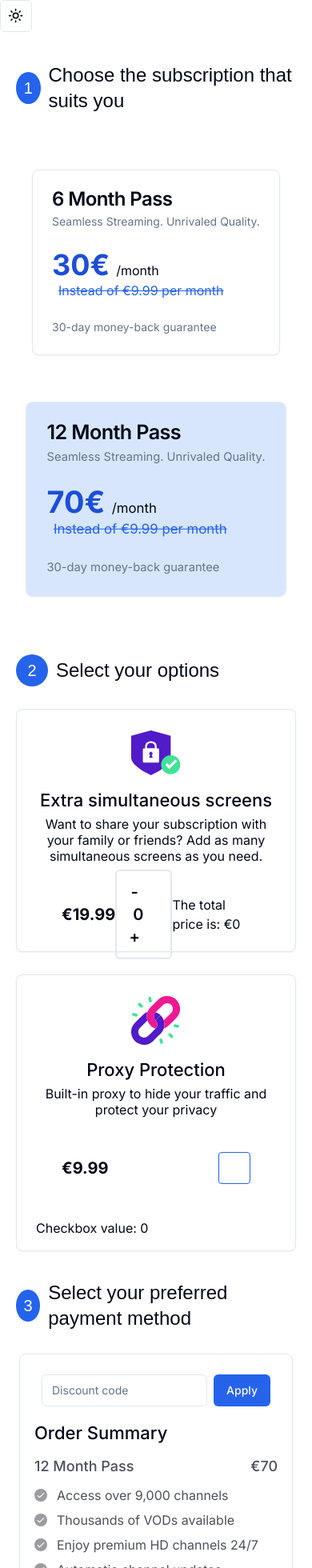
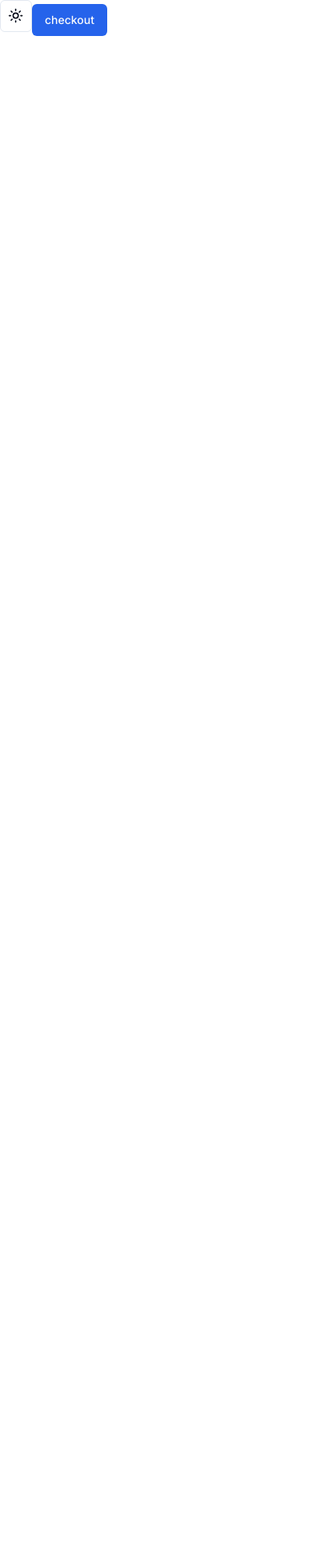
Before and after one commit to akramennaseh/checkout-frontend, a Next.js app: page / in a window 390 px wide. Shown: the top 1960 px of the page at 80% size. After the commit the page ends 844 px from the top, so only its background shows below. Built offline with nearby package versions, Linux system fonts and the light colour scheme.

Commit message:
success fullfill

```diff
--- a/app/checkout/page.tsx
+++ b/app/checkout/page.tsx
@@ -205,7 +205,7 @@ const Page = () => {
 
     return (
         <div>
-            <ModeToggle />
+
             <div className="container xl:max-w-[1150px] px-[20px] pt-[38px] overflow-x-hidden">
                 <section id="step1" className="[counter-increment:_checkout-counter] grid gap-[38px] pb-[46px] md:pb-[39px]">
                     <div style={{
--- a/app/globals.css
+++ b/app/globals.css
@@ -76,3 +76,8 @@
   transform: scale(1.05);
   background-color: hsla(217.2, 91.2%, 59.8%, 0.2);;
 }
+
+.selectedTab {
+  color: red;
+  background: #000;
+}
--- a/app/layout.tsx
+++ b/app/layout.tsx
@@ -5,6 +5,7 @@ import { cn } from "@/lib/utils";
 import { ThemeProvider } from "@/components/theme-provider"
 import { fontSans } from "@/lib/fonts"
 import { Toaster } from "@/components/ui/toaster"
+import { ModeToggle } from "@/components/Toggle";
 
 
 
@@ -33,6 +34,7 @@ export default function RootLayout({
           enableSystem
           disableTransitionOnChange
         >
+          <ModeToggle />
           {children}
           <Toaster />
         </ThemeProvider>
--- a/app/page.tsx
+++ b/app/page.tsx
@@ -5,108 +5,11 @@ import CounterInput from "@/components/counterInput";
 import Image from "next/image";
 import Step2 from "@/components/step2";
 import Step3 from "@/components/step3";
+import { Button } from "@/components/ui/button";
 
 export default function Home() {
   return (
-    <div>
-      <ModeToggle />
-      <div className="container xl:max-w-[1150px] px-[20px] pt-[38px] overflow-x-hidden">
-        <section id="step1" className="[counter-increment:_checkout-counter] grid gap-[38px] pb-[46px] md:pb-[39px]">
+    <a href="/checkout"><Button >checkout</Button></a>
 
-          <div style={{
-            display: 'flex',
-            alignItems: 'center',
-            justifyContent: 'start'
-          }}>
-            <div className="text-white bg-primary" style={{
-              width: '40px',
-              height: '40px',
-              borderRadius: '50%',
-              display: 'flex',
-              alignItems: 'center',
-              justifyContent: 'center',
-              marginRight: '10px',
-              fontFamily: 'CircularStd,Arial,Helvetica,sans-serif',
-              fontSize: '20px'
-            }}>
-              1
-            </div>
-            <h1 style={{
-              fontFamily: 'CircularStd,Arial,Helvetica,sans-serif',
-              fontSize: '24px',
-              fontWeight: 500,
-              lineHeight: '2rem',
-            }}>Choose the subscription that suits you</h1>
-          </div>
-          <CheckoutPage />
-        </section>
-        <section id="step2" className="grid gap-7 pb-[36px] md:pb-[48px]">
-          <div style={{
-            display: 'flex',
-            alignItems: 'center',
-            justifyContent: 'start'
-          }}>
-            <div className="text-white bg-primary" style={{
-              width: '40px',
-              height: '40px',
-              borderRadius: '50%',
-              display: 'flex',
-              alignItems: 'center',
-              justifyContent: 'center',
-              marginRight: '10px',
-              fontFamily: 'CircularStd,Arial,Helvetica,sans-serif',
-              fontSize: '20px'
-            }}>
-              2
-            </div>
-            <h1 style={{
-              fontFamily: 'CircularStd,Arial,Helvetica,sans-serif',
-              fontSize: '24px',
-              fontWeight: 500,
-              lineHeight: '2rem',
-            }}>Select your options
-            </h1>
-          </div>
-          <Step2/>
-
-
-        </section>
-        <section id="step3" className="grid gap-7 pb-[36px] md:pb-[48px]">
-          <div style={{
-            display: 'flex',
-            alignItems: 'center',
-            justifyContent: 'start'
-          }}>
-            <div className="text-white bg-primary" style={{
-              width: '40px',
-              height: '40px',
-              borderRadius: '50%',
-              display: 'flex',
-              alignItems: 'center',
-              justifyContent: 'center',
-              marginRight: '10px',
-              fontFamily: 'CircularStd,Arial,Helvetica,sans-serif',
-              fontSize: '20px'
-            }}>
-              3
-            </div>
-            <h1 style={{
-              fontFamily: 'CircularStd,Arial,Helvetica,sans-serif',
-              fontSize: '24px',
-              fontWeight: 500,
-              lineHeight: '2rem',
-            }}>Select your preferred payment method
-            </h1>
-          </div>
-          <Step3/>
-
-
-        </section>
-      </div>
-
-
-
-
-    </div>
   );
 }
--- /dev/null
+++ b/components/livechat.tsx
@@ -0,0 +1,9 @@
+import React from 'react'
+
+const livechat = () => {
+  return (
+    <div>livechat</div>
+  )
+}
+
+export default livechat
--- a/components/ui/tabs.tsx
+++ b/components/ui/tabs.tsx
@@ -29,7 +29,7 @@ const TabsTrigger = React.forwardRef<
   <TabsPrimitive.Trigger
     ref={ref}
     className={cn(
-      "inline-flex items-center justify-center whitespace-nowrap rounded-sm px-3 py-1.5 text-sm font-medium ring-offset-background transition-all focus-visible:outline-none focus-visible:ring-2 focus-visible:ring-ring focus-visible:ring-offset-2 disabled:pointer-events-none disabled:opacity-50 data-[state=active]:bg-background data-[state=active]:text-foreground data-[state=active]:shadow-sm",
+      "inline-flex items-center justify-center whitespace-nowrap rounded-sm px-3 py-1.5 text-sm font-medium ring-offset-background transition-all focus-visible:outline-none focus-visible:ring-2 focus-visible:ring-ring focus-visible:ring-offset-2 disabled:pointer-events-none disabled:opacity-50 data-[state=active]:bg-primary data-[state=active]:text-white data-[state=active]:shadow-sm",
       className
     )}
     {...props}
--- a/package.json
+++ b/package.json
@@ -13,6 +13,7 @@
     "@headlessui/react": "^1.7.18",
     "@radix-ui/react-checkbox": "^1.0.4",
     "@radix-ui/react-dropdown-menu": "^2.0.6",
+    "@radix-ui/react-icons": "^1.3.0",
     "@radix-ui/react-label": "^2.0.2",
     "@radix-ui/react-select": "^2.0.0",
     "@radix-ui/react-separator": "^1.0.3",
@@ -23,6 +24,8 @@
     "baseui": "^14.0.0",
     "class-variance-authority": "^0.7.0",
     "clsx": "^2.1.0",
+    "html2canvas": "^1.4.1",
+    "jspdf": "^2.5.1",
     "lucide-react": "^0.331.0",
     "next": "14.1.0",
     "next-themes": "^0.2.1",
@@ -32,6 +35,7 @@
     "tailwindcss-animate": "^1.0.7"
   },
   "devDependencies": {
+    "@types/html2canvas": "^1.0.0",
     "@types/node": "^20",
     "@types/react": "^18",
     "@types/react-dom": "^18",
```
Also changed, not shown: app/success/page.tsx (+81 -6 lines), 1 other file (tests, documents, lock files or other folders).
